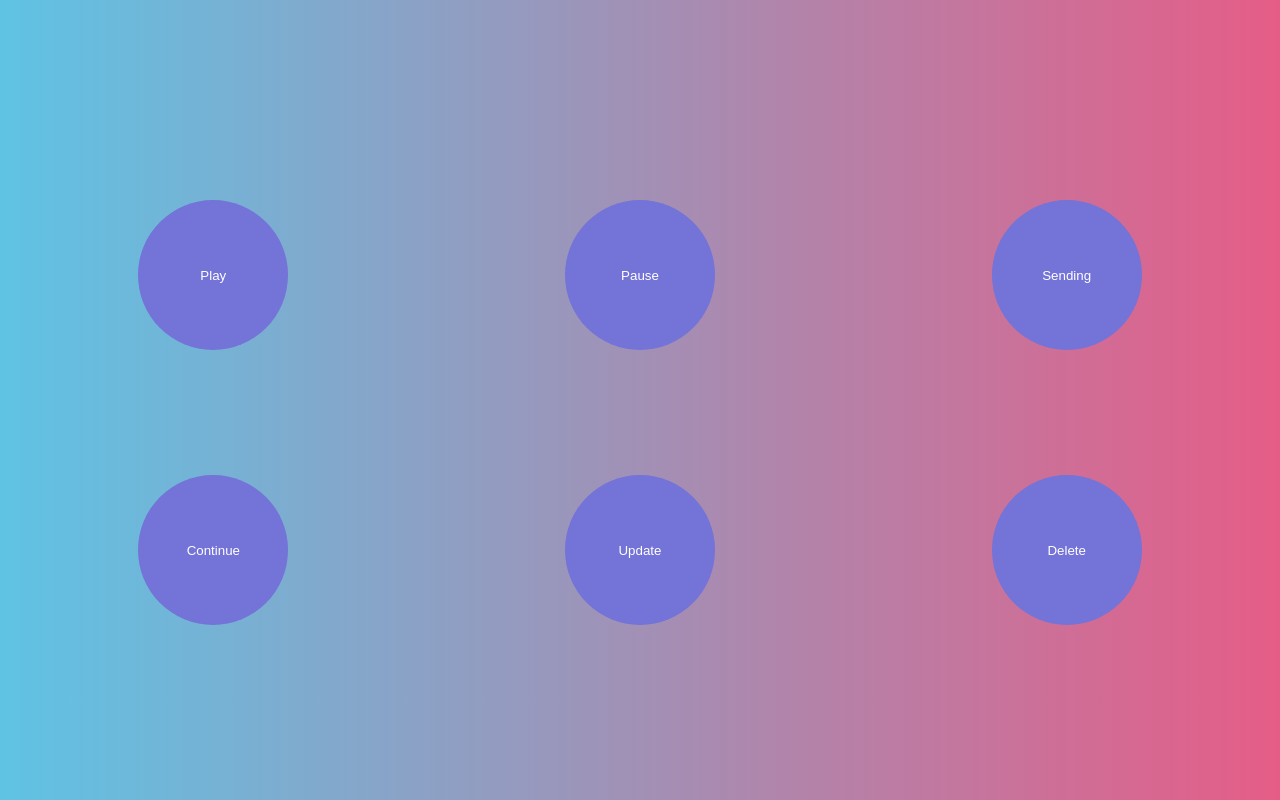
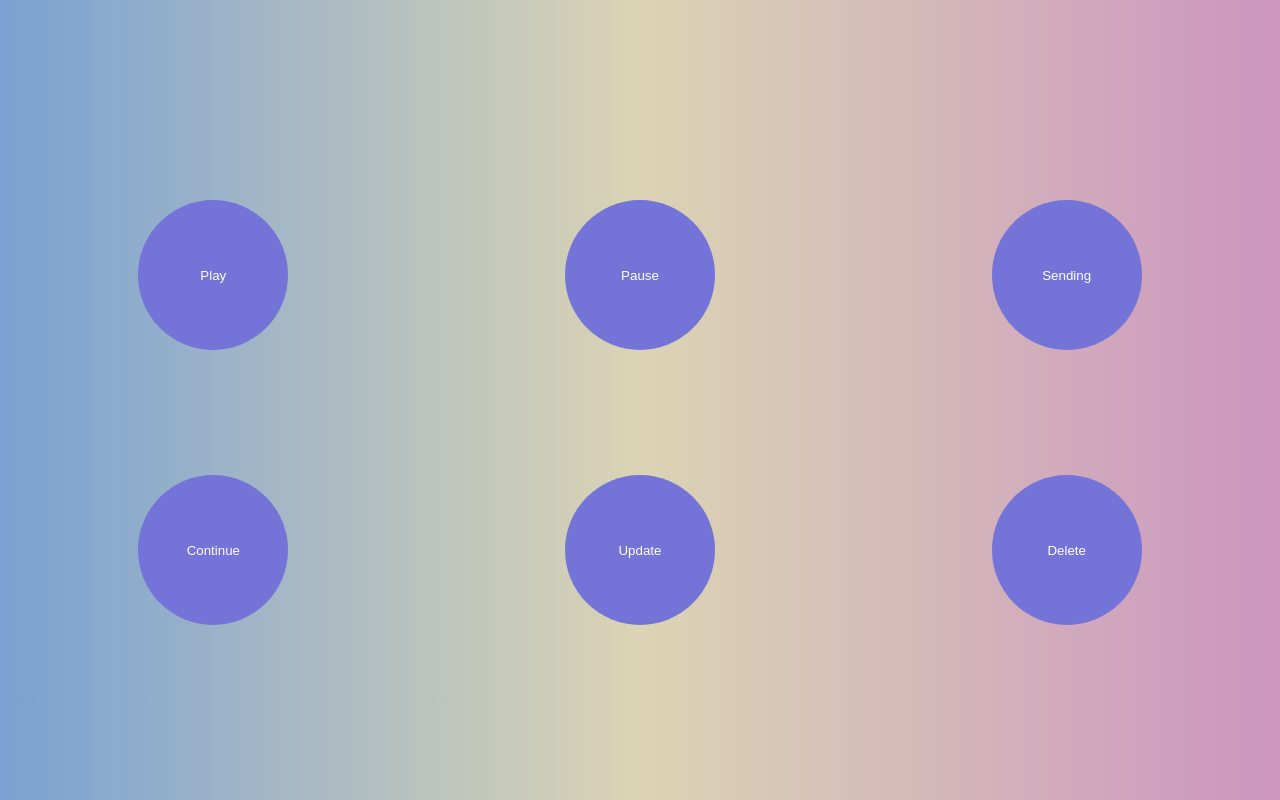
Before and after one commit to yatinbahl26/Task5part1_Zuri, a website built with Vite: page index.html in a window 1280 px wide. Built offline with nearby package versions, Linux system fonts and the light colour scheme.

Commit message:
first commit

```diff
--- a/style.css
+++ b/style.css
@@ -5,17 +5,9 @@ body {
   align-items: center;
   min-height: 700px;
   min-width: 800px;
-  background: #e55d87; /* fallback for old browsers */
-  background: -webkit-linear-gradient(
-    to right,
-    #5fc3e4,
-    #e55d87
-  ); /* Chrome 10-25, Safari 5.1-6 */
-  background: linear-gradient(
-    to right,
-    #5fc3e4,
-    #e55d87
-  ); /* W3C, IE 10+/ Edge, Firefox 16+, Chrome 26+, Opera 12+, Safari 7+ */
+background: #CC95C0;  /* fallback for old browsers */
+background: -webkit-linear-gradient(to right, #7AA1D2, #DBD4B4, #CC95C0);  /* Chrome 10-25, Safari 5.1-6 */
+background: linear-gradient(to right, #7AA1D2, #DBD4B4, #CC95C0); /* W3C, IE 10+/ Edge, Firefox 16+, Chrome 26+, Opera 12+, Safari 7+ */
 }
 #avatar-wrap {
   width: 200px;
```
